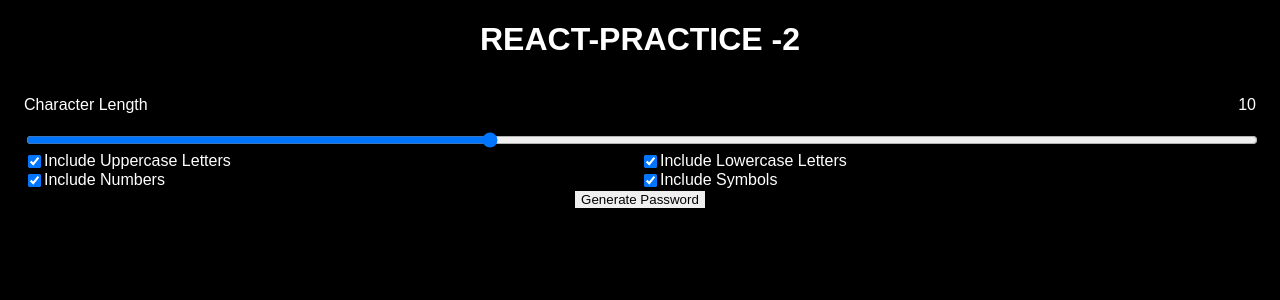
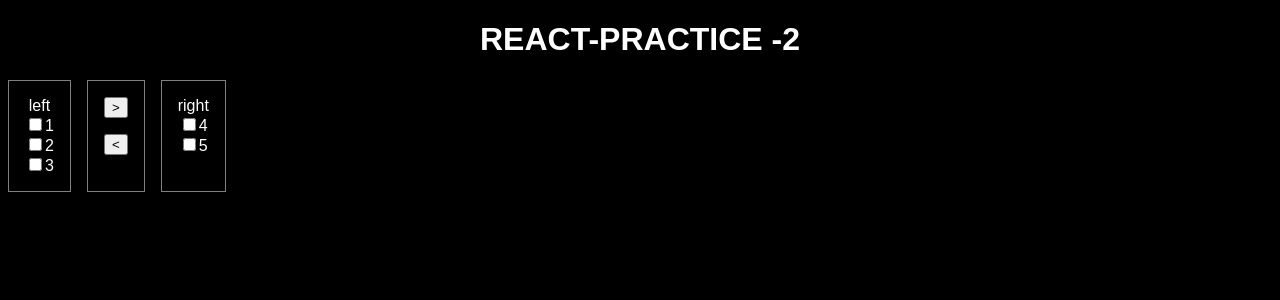
Before and after one commit to AliRazaShaheb/react-practice-2, a React (Create React App) app: page / in a window 1280 px wide. Shown: the top 300 px of the page. Built offline with nearby package versions, Linux system fonts and the light colour scheme.

Commit message:
added new move right move left app

```diff
--- a/package.json
+++ b/package.json
@@ -6,6 +6,7 @@
   "main": "src/index.js",
   "dependencies": {
     "@reduxjs/toolkit": "1.8.3",
+    "antd": "5.3.2",
     "react": "18.0.0",
     "react-dom": "18.0.0",
     "react-redux": "8.0.2",
--- a/src/App.js
+++ b/src/App.js
@@ -12,6 +12,7 @@ import PaginationComp from "./component/pagination";
 import Parent from "./component/parent_child/Parent";
 import PasswordGenerator from "./component/passwordGenerator";
 import ReduxToolkitComp from "./component/redux_toolkit";
+import SideBarComp from "./component/sidebar";
 import SliderComp from "./component/slider";
 import TicTacToe from "./component/ticTacToe";
 import TodoApp from "./component/todo/todoApp";
@@ -23,6 +24,7 @@ import ContextComp2 from "./component/use_context2";
 import UseReducerHook from "./component/use_reducer";
 import UseStateHook from "./component/use_state";
 import "./styles.css";
+import MoveLeftRight from "./component/moveItemLeftRight/moveItemLeftRight";
 
 export default function App() {
   return (
@@ -45,7 +47,9 @@ export default function App() {
 
         {/* <Colorchanger /> */}
         {/* <SliderComp /> */}
-        <PasswordGenerator />
+        {/* <PasswordGenerator /> */}
+        {/* <SideBarComp /> */}
+        <MoveLeftRight />
       </main>
       {/* <Navbar data={navBarData} /> */}
       {/* <div style={divStyle}>
--- /dev/null
+++ b/src/component/moveItemLeftRight/moveItemLeftRight.jsx
@@ -0,0 +1,85 @@
+import React, { useState } from "react";
+import "./style.css";
+import ColumnGroup from "antd/es/table/ColumnGroup";
+
+export default function MoveLeftRight(props) {
+  const [leftArr, set_leftArr] = useState([1, 2, 3]);
+  const [rightArr, set_rightArr] = useState([4, 5]);
+  const [selectedArr, set_selectedArr] = useState([]);
+  const [selectingSide, set_selectingSide] = useState("");
+
+  const moveRight = () => {
+    if (selectingSide === "left") {
+      const updatedArr = leftArr.filter((each) => !selectedArr.includes(each));
+      set_rightArr(rightArr.concat(selectedArr));
+      set_leftArr(updatedArr);
+      set_selectedArr([]);
+    }
+  };
+  const moveLeft = () => {
+    if (selectingSide === "right") {
+      const updatedArr = rightArr.filter((each) => !selectedArr.includes(each));
+      set_leftArr(leftArr.concat(selectedArr));
+      set_rightArr(updatedArr);
+      set_selectedArr([]);
+    }
+  };
+
+  const onItemSelect = (item, side) => {
+    set_selectingSide(side);
+    if (selectedArr.includes(item)) {
+      set_selectedArr(selectedArr.filter((each) => each !== item));
+    } else {
+      set_selectedArr((prev) => [...prev, Number(item)]);
+    }
+  };
+
+  return (
+    <div className="App">
+      <div className="container">
+        <div className="left">
+          left
+          <CheckListComp
+            checkData={selectedArr}
+            arr={leftArr}
+            onChange={onItemSelect}
+            side="left"
+          />
+        </div>
+        <div className="middle">
+          <button onClick={moveRight}>{">"}</button>
+          <button onClick={moveLeft}>{"<"}</button>
+        </div>
+        <div className="right">
+          right
+          <CheckListComp
+            checkData={selectedArr}
+            arr={rightArr}
+            onChange={onItemSelect}
+            side="right"
+          />
+        </div>
+      </div>
+    </div>
+  );
+}
+
+const CheckListComp = ({ checkData, arr, onChange, side }) => {
+  return (
+    <>
+      {arr.map((each, idx) => {
+        return (
+          <div key={`arr-${idx}`} className="selectbox">
+            <input
+              type="checkbox"
+              checked={checkData.includes(each)}
+              id={each}
+              onChange={() => onChange(each, side)}
+            />
+            <label htmlFor={each}>{`${each}`}</label>
+          </div>
+        );
+      })}
+    </>
+  );
+};
--- /dev/null
+++ b/src/component/moveItemLeftRight/style.css
@@ -0,0 +1,19 @@
+.container {
+  display: flex;
+  gap: 1rem;
+}
+.left {
+  padding: 1rem;
+  border: 1px solid gray;
+}
+.middle {
+  padding: 1rem;
+  border: 1px solid gray;
+  display: flex;
+  flex-direction: column;
+  gap: 1rem;
+}
+.right {
+  padding: 1rem;
+  border: 1px solid gray;
+}
--- /dev/null
+++ b/src/component/sidebar/index.jsx
@@ -0,0 +1,8 @@
+const SideBarComp = ()=>{
+
+
+  return <div>side bar</div>
+}
+
+
+export default SideBarComp
```
